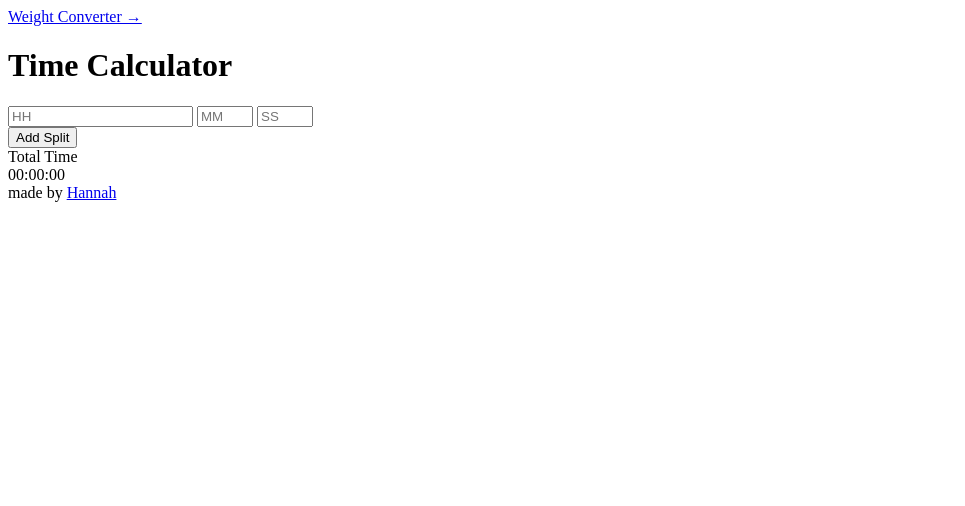
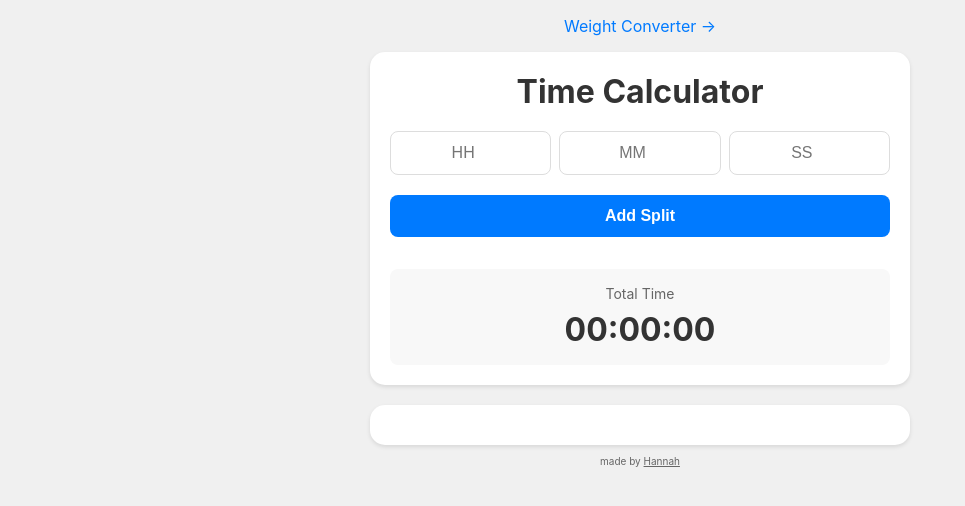
Before and after one commit to hbw42/Workout-Calculator, a plain HTML site: page index.html in a window 1280 px wide. Shown: the whole page, without its empty margins (0-965 px from the left). Drawn offline with nearby package versions, Linux system fonts and the light colour scheme.

Commit message:
Update index.html

```diff
--- a/index.html
+++ b/index.html
@@ -4,7 +4,7 @@
     <meta charset="UTF-8">
     <meta name="viewport" content="width=device-width, initial-scale=1.0, maximum-scale=1.0, user-scalable=no">
     <title>Time Calculator</title>
-    <link rel="stylesheet" href="styles.css">
+    <link rel="stylesheet" href="shared-styles.css">
     <script src="https://unpkg.com/react@18/umd/react.production.min.js"></script>
     <script src="https://unpkg.com/react-dom@18/umd/react-dom.production.min.js"></script>
 </head>
```
